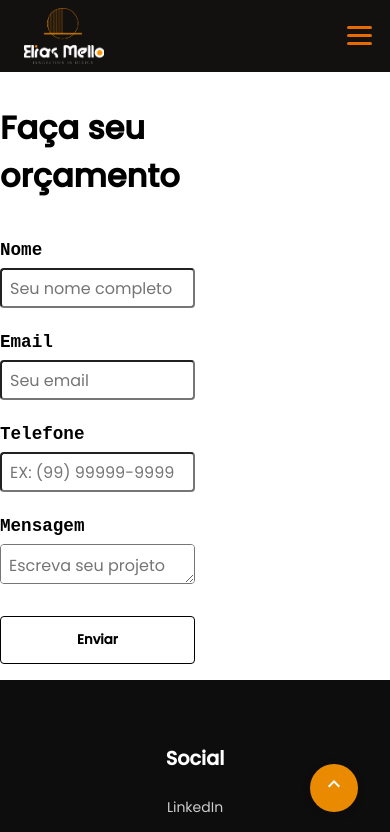
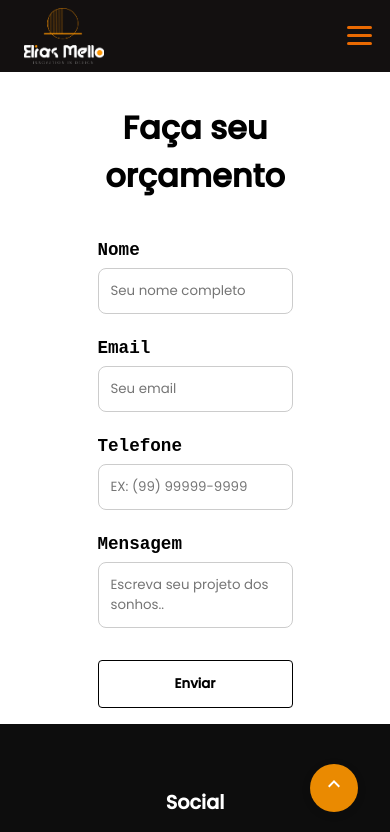
Before and after one commit to leandrobss1/EliasMelloPlanejados, a React (Create React App) app: page /budget in a window 390 px wide. Shown: the top 832 px of the page. Built offline with nearby package versions, Linux system fonts and the light colour scheme.

Commit message:
Ajustado responsividade do form e styles quase finalizado.

```diff
--- a/src/pages/Orçamento/Orcamento.tsx
+++ b/src/pages/Orçamento/Orcamento.tsx
@@ -104,6 +104,7 @@ export const Orcamento: React.FC = () => {
           <S.OrçTextarea
             name="message"
             required
+            maxLength={100}
             value={formData.message}
             onChange={handleChange}
             placeholder="Escreva seu projeto dos sonhos.."
--- a/src/pages/Orçamento/styles.ts
+++ b/src/pages/Orçamento/styles.ts
@@ -6,14 +6,23 @@ export const OrçContainer = styled.div`
 	justify-content: center;
     align-items: center;
     flex-direction: column;
-    width: 50%;
+    width: 100%;
 
     animation: ${pageFade} 1.5s ease-in-out;
+
+    @media (max-width: 425px) {
+        width: 100%;
+    }
 
 
 `
 export const OrçTitle = styled.h1`
     padding: 2rem 0 2rem 0;
+
+    @media (max-width: 425px) {
+        text-align: center;
+        width: 50%;
+    }
 
 `
 
@@ -27,6 +36,10 @@ export const OrçForm = styled.form`
     width: 100%;
     max-width: 400px;
     padding: 0 0 1rem;
+
+    @media (max-width: 425px) {
+        width: 50%;
+    }
 `
 export const OrçButton = styled.button`
     margin-top: 1rem;
@@ -52,11 +65,17 @@ export const OrçDiv = styled.div`
 
 `
 export const OrçInput = styled.input`
-    width: 100%;
-    height: 2.5rem;
-    padding: 0.5rem;
-    font-size: 1rem;
-    border-radius: 0.25rem;
+    resize: none;
+    outline: none;
+    border: 1px solid #ccc;
+    padding: 12px;
+    border-radius: 8px;
+    transition: all 0.2s ease;
+
+  &:focus {
+    border-color: #ea8a01;
+    box-shadow: 0 0 0 2px rgba(218, 135, 10, 0.25);
+  }
 `
 export const OrçLabel = styled.label`
     padding: 0.50rem 0;
@@ -67,9 +86,15 @@ export const OrçLabel = styled.label`
 `
 
 export const OrçTextarea = styled.textarea`
-    width: 100%;
-    height: 2.5rem;
-    padding: 0.5rem;
-    font-size: 1rem;
-    border-radius: 0.25rem;
+    resize: none;
+    outline: none;
+    border: 1px solid #ccc;
+    padding: 12px;
+    border-radius: 8px;
+    transition: all 0.2s ease;
+
+  &:focus {
+    border-color: #ea8a01;
+    box-shadow: 0 0 0 2px rgba(218, 135, 10, 0.25);
+  }
 `
```
